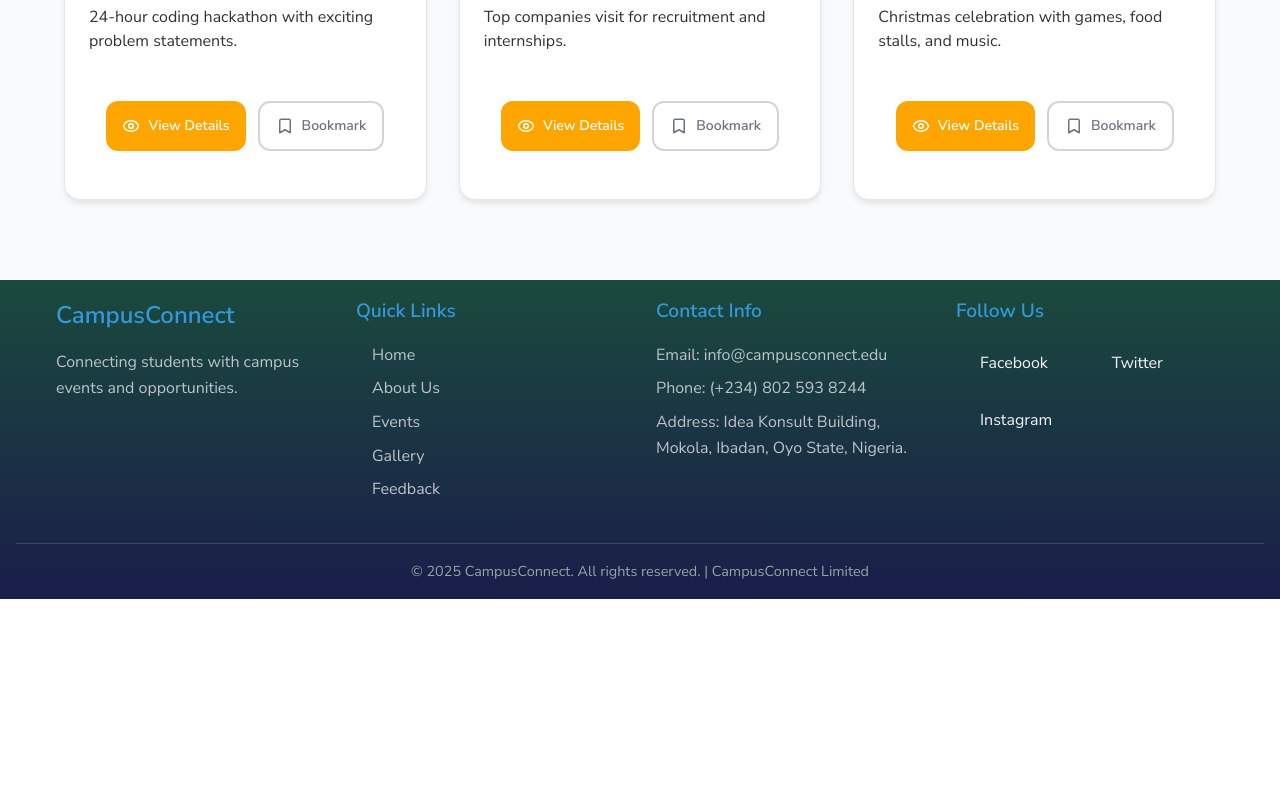
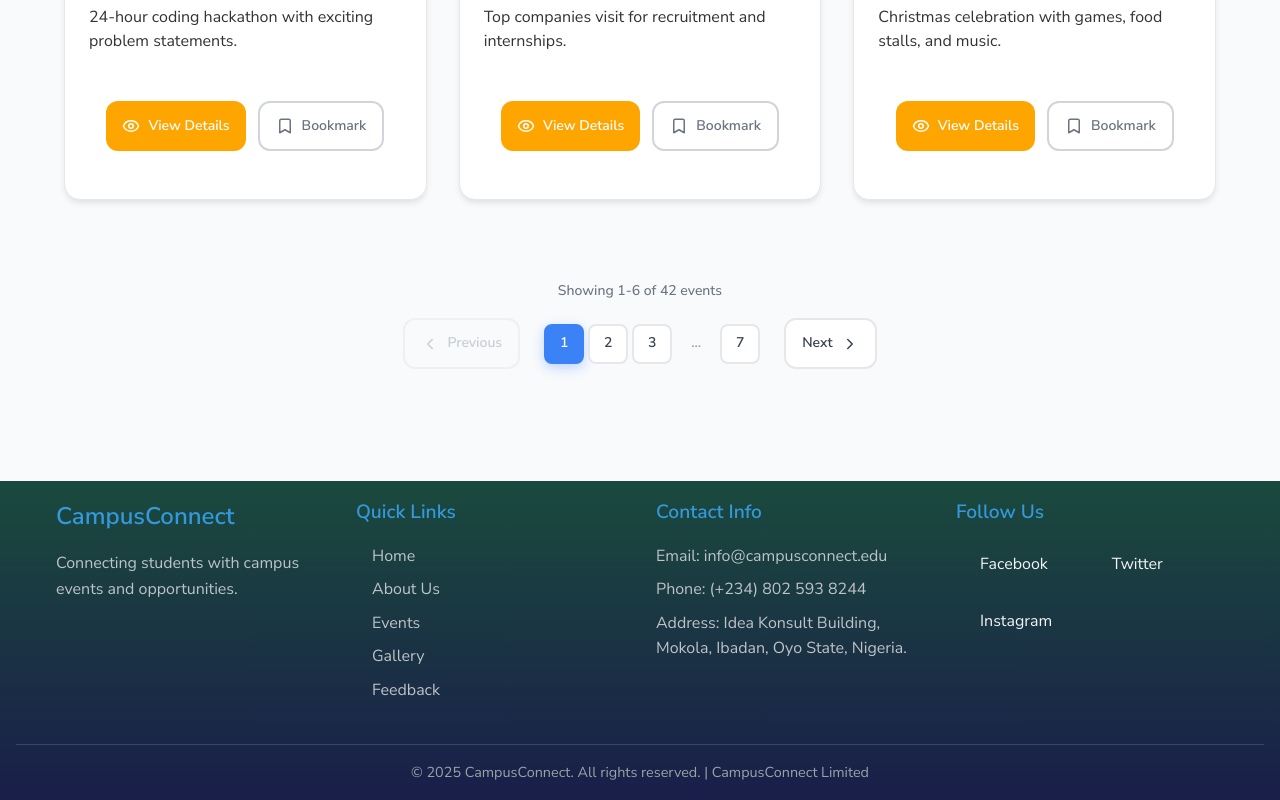
Before and after one commit to Bezliab/campusconnect, a React (Vite) app: page /events in a window 1280 px wide. Shown: the part 8866-9666 px from the top of the page. Before the commit the page ends 9465 px from the top, so only its background shows below. Built offline with nearby package versions, Linux system fonts and the light colour scheme.

Commit message:
wrk done

```diff
--- /dev/null
+++ b/src/components/Pagination.css
@@ -0,0 +1,158 @@
+/* Pagination Container */
+.pagination-container {
+  display: flex;
+  flex-direction: column;
+  align-items: center;
+  gap: 1rem;
+  margin-top: 3rem;
+  padding: 2rem 0;
+}
+
+.pagination-info {
+  color: #6b7280;
+  font-size: 0.875rem;
+  font-weight: 500;
+}
+
+/* Pagination Controls */
+.pagination-controls {
+  display: flex;
+  align-items: center;
+  gap: 0.5rem;
+  flex-wrap: wrap;
+  justify-content: center;
+}
+
+.pagination-btn {
+  display: flex;
+  align-items: center;
+  gap: 0.5rem;
+  padding: 0.75rem 1rem;
+  background: white;
+  border: 2px solid #e5e7eb;
+  border-radius: 12px;
+  color: #374151;
+  font-weight: 600;
+  cursor: pointer;
+  transition: all 0.3s ease;
+  font-size: 0.875rem;
+}
+
+.pagination-btn:hover:not(.disabled) {
+  border-color: #3b82f6;
+  color: #3b82f6;
+  background: #eff6ff;
+  transform: translateY(-2px);
+  box-shadow: 0 8px 25px rgba(59, 130, 246, 0.15);
+}
+
+.pagination-btn.disabled {
+  opacity: 0.5;
+  cursor: not-allowed;
+  background: #f9fafb;
+  color: #9ca3af;
+}
+
+/* Pagination Numbers */
+.pagination-numbers {
+  display: flex;
+  align-items: center;
+  gap: 0.25rem;
+  margin: 0 1rem;
+}
+
+.pagination-number {
+  display: flex;
+  align-items: center;
+  justify-content: center;
+  width: 2.5rem;
+  height: 2.5rem;
+  background: white;
+  border: 2px solid #e5e7eb;
+  border-radius: 8px;
+  color: #374151;
+  font-weight: 600;
+  cursor: pointer;
+  transition: all 0.3s ease;
+  font-size: 0.875rem;
+}
+
+.pagination-number:hover:not(.active):not(.dots) {
+  border-color: #3b82f6;
+  color: #3b82f6;
+  background: #eff6ff;
+  transform: translateY(-2px);
+}
+
+.pagination-number.active {
+  background: #3b82f6;
+  border-color: #3b82f6;
+  color: white;
+  box-shadow: 0 4px 12px rgba(59, 130, 246, 0.3);
+}
+
+.pagination-number.dots {
+  border: none;
+  background: transparent;
+  cursor: default;
+  color: #9ca3af;
+}
+
+.pagination-number.dots:hover {
+  transform: none;
+  background: transparent;
+}
+
+/* Responsive Design */
+@media (max-width: 768px) {
+  .pagination-container {
+    margin-top: 2rem;
+    padding: 1.5rem 0;
+  }
+
+  .pagination-controls {
+    flex-direction: column;
+    gap: 1rem;
+  }
+
+  .pagination-numbers {
+    margin: 0;
+    order: 1;
+  }
+
+  .pagination-prev {
+    order: 2;
+  }
+
+  .pagination-next {
+    order: 3;
+  }
+
+  .pagination-btn {
+    min-width: 120px;
+    justify-content: center;
+  }
+}
+
+@media (max-width: 480px) {
+  .pagination-numbers {
+    gap: 0.125rem;
+  }
+
+  .pagination-number {
+    width: 2rem;
+    height: 2rem;
+    font-size: 0.75rem;
+  }
+
+  .pagination-btn {
+    padding: 0.625rem 0.875rem;
+    font-size: 0.75rem;
+    min-width: 100px;
+  }
+
+  .pagination-info {
+    font-size: 0.75rem;
+    text-align: center;
+  }
+}
--- /dev/null
+++ b/src/components/Pagination.jsx
@@ -0,0 +1,94 @@
+import React from 'react';
+import { ChevronLeft, ChevronRight } from 'lucide-react';
+import './Pagination.css';
+
+const Pagination = ({
+  currentPage,
+  totalPages,
+  onPageChange,
+  itemsPerPage = 10,
+  totalItems = 0
+}) => {
+  if (totalPages <= 1) return null;
+
+  const getVisiblePages = () => {
+    const delta = 2;
+    const range = [];
+    const rangeWithDots = [];
+
+    for (
+      let i = Math.max(2, currentPage - delta);
+      i <= Math.min(totalPages - 1, currentPage + delta);
+      i++
+    ) {
+      range.push(i);
+    }
+
+    if (currentPage - delta > 2) {
+      rangeWithDots.push(1, '...');
+    } else {
+      rangeWithDots.push(1);
+    }
+
+    rangeWithDots.push(...range);
+
+    if (currentPage + delta < totalPages - 1) {
+      rangeWithDots.push('...', totalPages);
+    } else {
+      rangeWithDots.push(totalPages);
+    }
+
+    return rangeWithDots;
+  };
+
+  const visiblePages = getVisiblePages();
+  const startItem = (currentPage - 1) * itemsPerPage + 1;
+  const endItem = Math.min(currentPage * itemsPerPage, totalItems);
+
+  return (
+    <div className="pagination-container">
+      <div className="pagination-info">
+        <span>
+          Showing {startItem}-{endItem} of {totalItems} events
+        </span>
+      </div>
+
+      <div className="pagination-controls">
+        <button
+          className={`pagination-btn pagination-prev ${currentPage === 1 ? 'disabled' : ''}`}
+          onClick={() => onPageChange(currentPage - 1)}
+          disabled={currentPage === 1}
+        >
+          <ChevronLeft size={18} />
+          Previous
+        </button>
+
+        <div className="pagination-numbers">
+          {visiblePages.map((page, index) => (
+            <button
+              key={index}
+              className={`pagination-number ${
+                page === currentPage ? 'active' : ''
+              } ${page === '...' ? 'dots' : ''}`}
+              onClick={() => typeof page === 'number' && onPageChange(page)}
+              disabled={page === '...'}
+            >
+              {page}
+            </button>
+          ))}
+        </div>
+
+        <button
+          className={`pagination-btn pagination-next ${currentPage === totalPages ? 'disabled' : ''}`}
+          onClick={() => onPageChange(currentPage + 1)}
+          disabled={currentPage === totalPages}
+        >
+          Next
+          <ChevronRight size={18} />
+        </button>
+      </div>
+    </div>
+  );
+};
+
+export default Pagination;
--- a/src/pages/Events.jsx
+++ b/src/pages/Events.jsx
@@ -10,6 +10,7 @@ import {
 } from "lucide-react";
 import eventsData from "../data/events.json";
 import EventCard from "../components/EventCard/EventCard";
+import Pagination from "../components/Pagination";
 import EventDetails from "./EventDetails";
 import "../styles/events.css";
 import { useBookmarks } from "../context/BookmarkContext";
@@ -33,6 +34,8 @@ const EventCatalog = () => {
   const [searchQuery, setSearchQuery] = useState('');
   const { bookmarkedEvents } = useBookmarks();
   const navigate = useNavigate();
+  const [currentPage, setCurrentPage] = useState(1);
+  const [eventsPerPage] = useState(6);
 
   useEffect(() => {
     setEvents(eventsData.events);
@@ -71,6 +74,7 @@ const EventCatalog = () => {
       }
     });
     setFilteredEvents(filtered);
+    setCurrentPage(1); // Reset to first page on filter/sort change
   }, [events, selectedCategory, sortBy, bookmarkedEvents, showBookmarked, searchQuery]);
 
   const formatDate = (dateString) => {
@@ -90,6 +94,21 @@ const EventCatalog = () => {
       departmental: "#8B5CF6",
     };
     return colors[category] || "#6B7280";
+  };
+
+  // Calculate pagination
+  const totalPages = Math.ceil(filteredEvents.length / eventsPerPage);
+  const startIndex = (currentPage - 1) * eventsPerPage;
+  const endIndex = startIndex + eventsPerPage;
+  const currentEvents = filteredEvents.slice(startIndex, endIndex);
+
+  const handlePageChange = (page) => {
+    setCurrentPage(page);
+    // Scroll to top of events section
+    document.querySelector('.catalog-section')?.scrollIntoView({
+      behavior: 'smooth',
+      block: 'start'
+    });
   };
 
   const handleEventCardViewDetails = (eventId) => {
@@ -210,6 +229,16 @@ const EventCatalog = () => {
                   </div>
                 )}
               </div>
+              {/* Pagination */}
+          {filteredEvents.length > 0 && (
+            <Pagination
+              currentPage={currentPage}
+              totalPages={totalPages}
+              onPageChange={handlePageChange}
+              itemsPerPage={eventsPerPage}
+              totalItems={filteredEvents.length}
+            />
+          )}
             </section>
           </div>
         }
```
